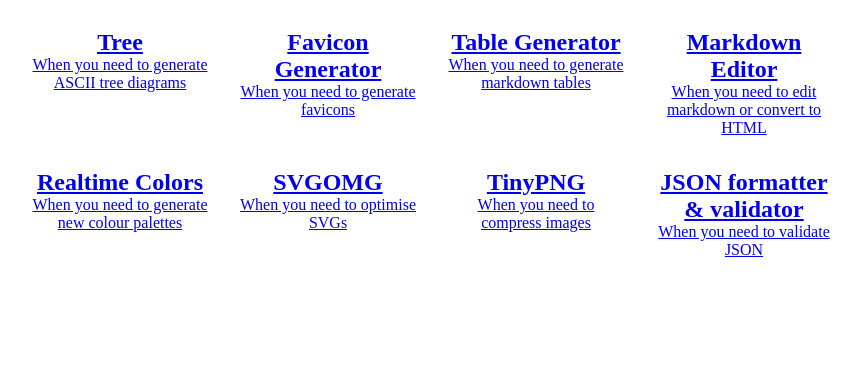
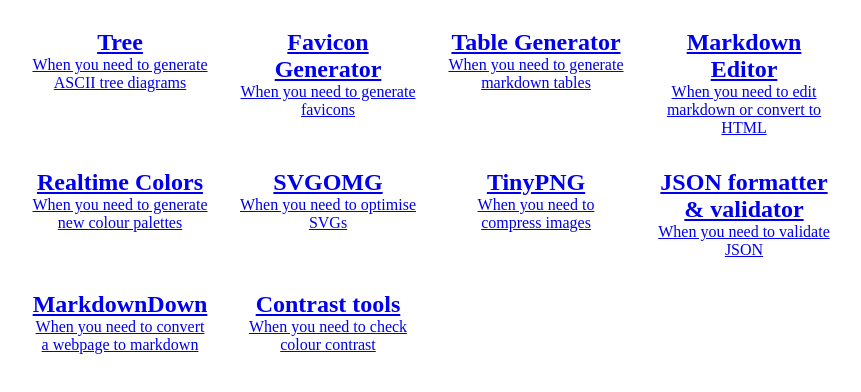
Before and after one commit to huijing/tools, a website: page index.html in a window 1280 px wide. Shown: the part 90-482 px from the top of the page, without its empty margins (208-1069 px from the left). Drawn offline with Linux system fonts and the light colour scheme.

Commit message:
Update index.html

```diff
--- a/index.html
+++ b/index.html
@@ -96,6 +96,18 @@
           <p>When you need to validate JSON</p>
         </a>
       </li>
+      <li>
+        <a href="https://markdowndown.vercel.app/">
+          <h2>MarkdownDown</h2>
+          <p>When you need to convert a webpage to markdown</p>
+        </a>
+      </li>
+      <li>
+        <a href="https://contrast.tools/">
+          <h2>Contrast tools</h2>
+          <p>When you need to check colour contrast</p>
+        </a>
+      </li>
     </ul>
   </body>
 </html>
```
